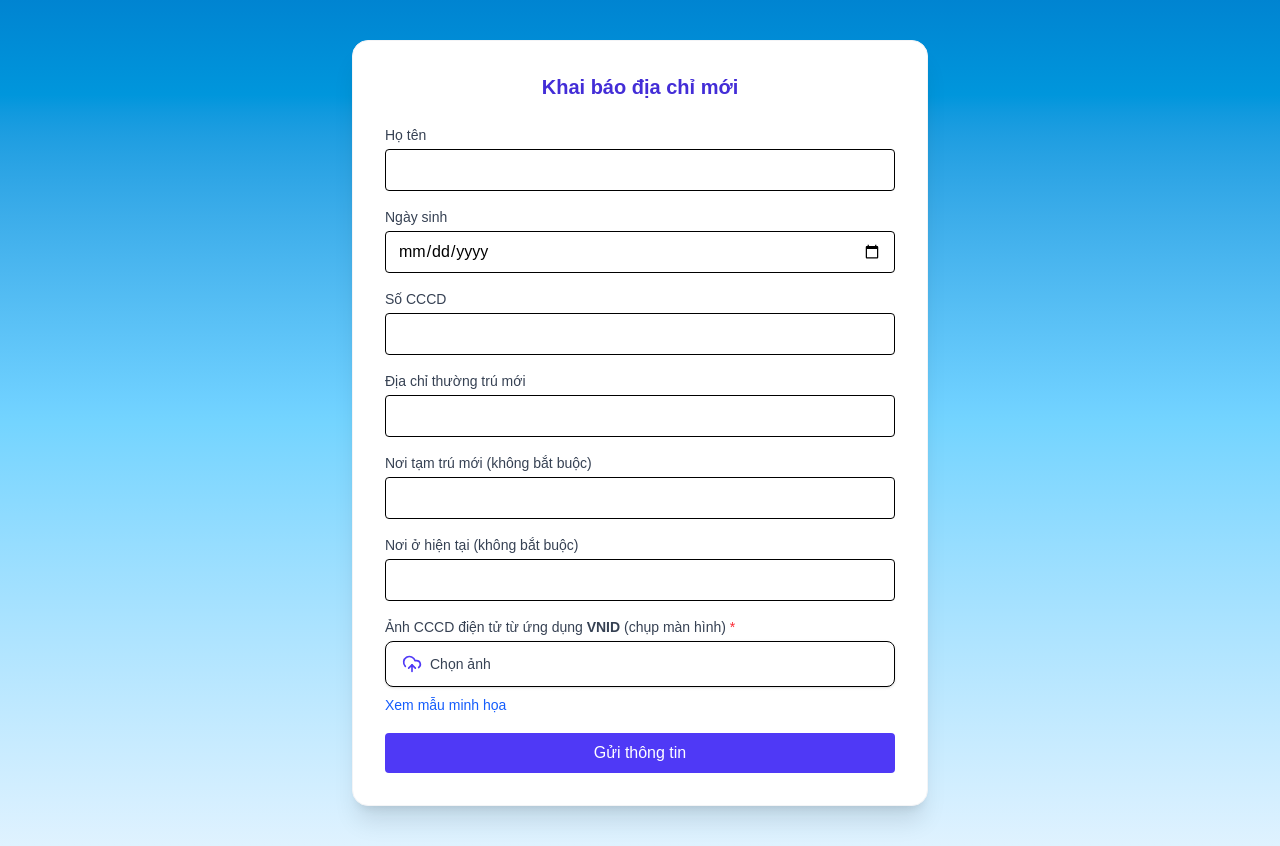
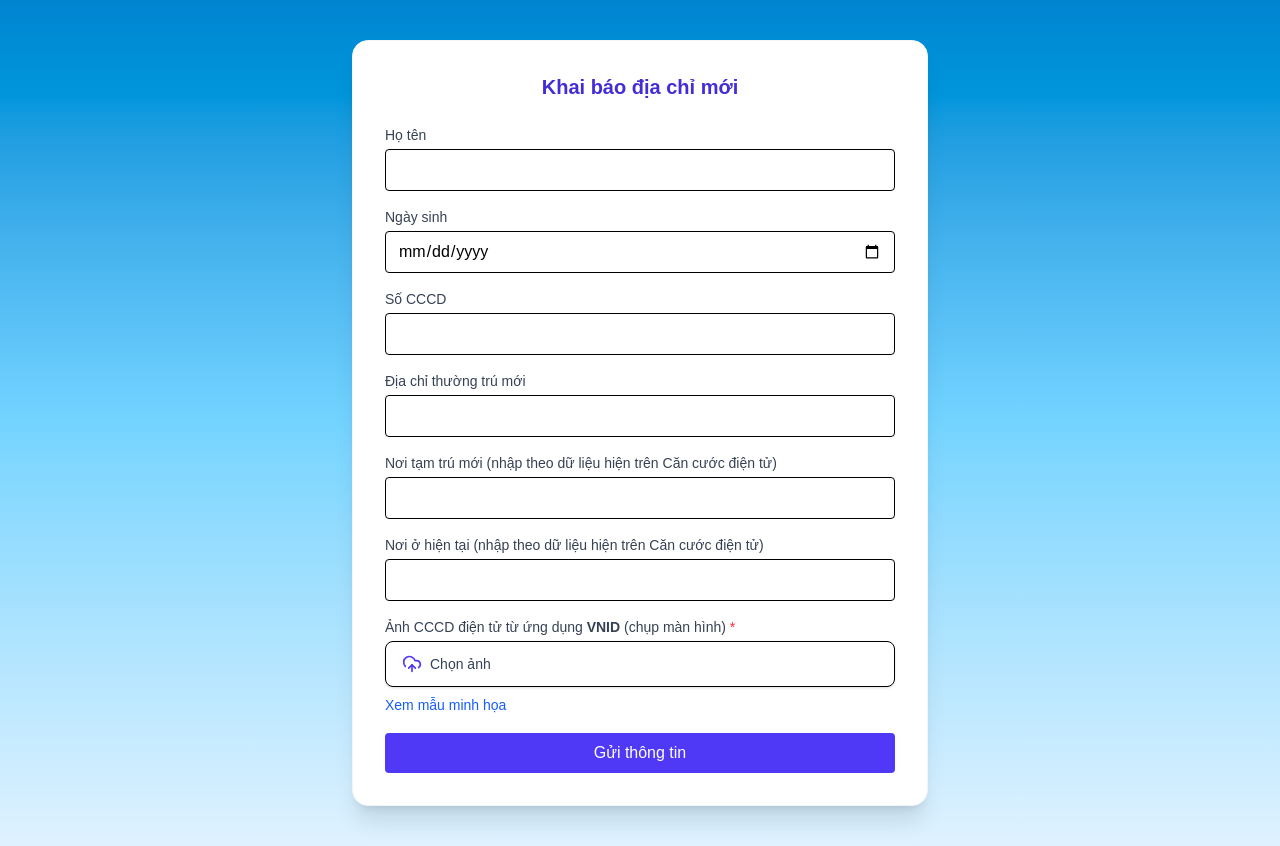
Before and after one commit to tiemphanmem/form, a Next.js app: page / in a window 1280 px wide. Built offline with nearby package versions, Linux system fonts and the light colour scheme.

Commit message:
Update page.tsx

```diff
--- a/app/page.tsx
+++ b/app/page.tsx
@@ -77,12 +77,12 @@ export default function SubmitFormPage() {
           </div>
 
           <div>
-            <label className="block text-sm font-medium text-gray-700 mb-1">Nơi tạm trú mới (không bắt buộc)</label>
+            <label className="block text-sm font-medium text-gray-700 mb-1">Nơi tạm trú mới (nhập theo dữ liệu hiện trên Căn cước điện tử)</label>
             <input name="temporaryAddress" value={formData.temporaryAddress} onChange={handleChange} className="w-full px-3 py-2 border rounded" />
           </div>
 
           <div>
-            <label className="block text-sm font-medium text-gray-700 mb-1">Nơi ở hiện tại (không bắt buộc)</label>
+            <label className="block text-sm font-medium text-gray-700 mb-1">Nơi ở hiện tại (nhập theo dữ liệu hiện trên Căn cước điện tử)</label>
             <input name="currentAddress" value={formData.currentAddress} onChange={handleChange} className="w-full px-3 py-2 border rounded" />
           </div>
 
```
